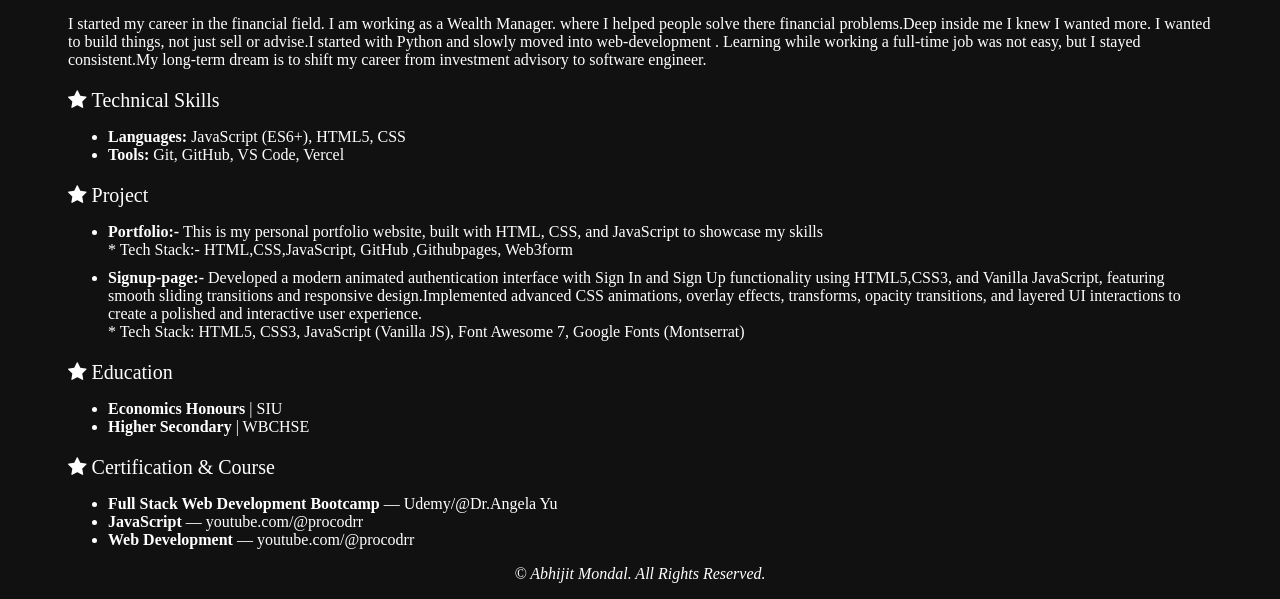
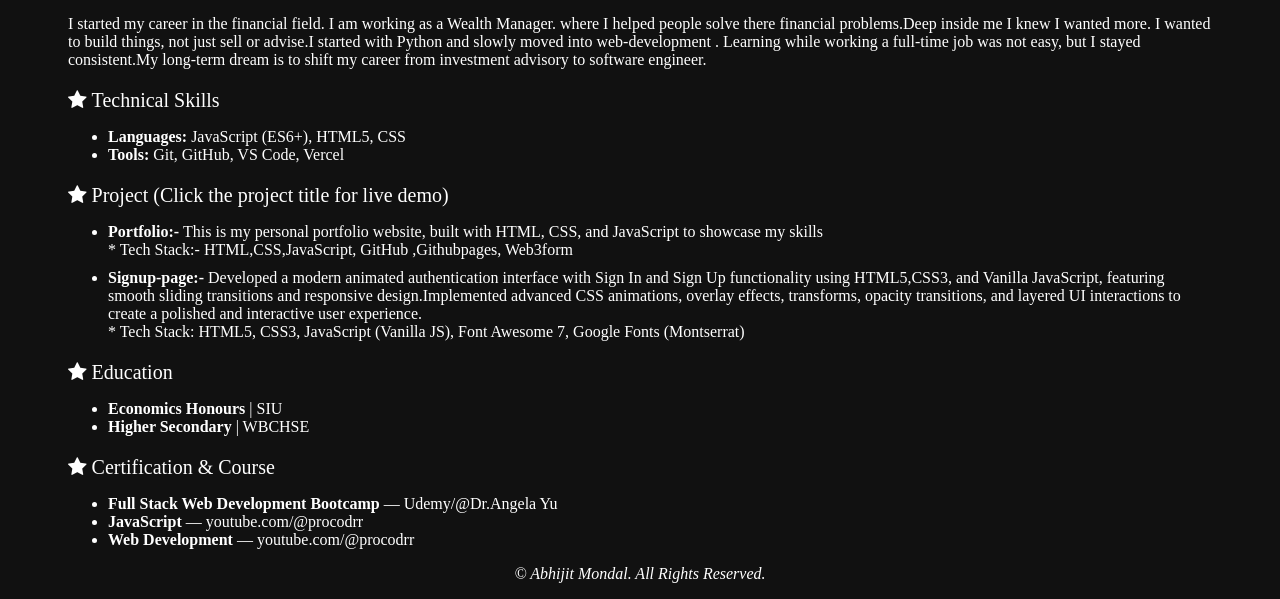
Before and after one commit to Quantabhi/CV-html-css, a plain HTML site: page index.html in a window 1280 px wide. Shown: the part 201-800 px from the top of the page. Drawn offline with Linux system fonts and the light colour scheme.

Commit message:
Update project description with live demo link

```diff
--- a/index.html
+++ b/index.html
@@ -30,7 +30,7 @@
     </p>
 
         <!-- Project  -->
-      <p id="main-text"> <span class="fa fa-star checked">&nbsp;Project</span></p>
+      <p id="main-text"> <span class="fa fa-star checked">&nbsp;Project</span> (Click the project title for live demo) </p>
       <p>
       <ul >
         <li id="Project"> <a target="_blank" href="https://github.com/Quantabhi/abhijit-portfolio"> <strong>Portfolio:- </strong> </a>
```
